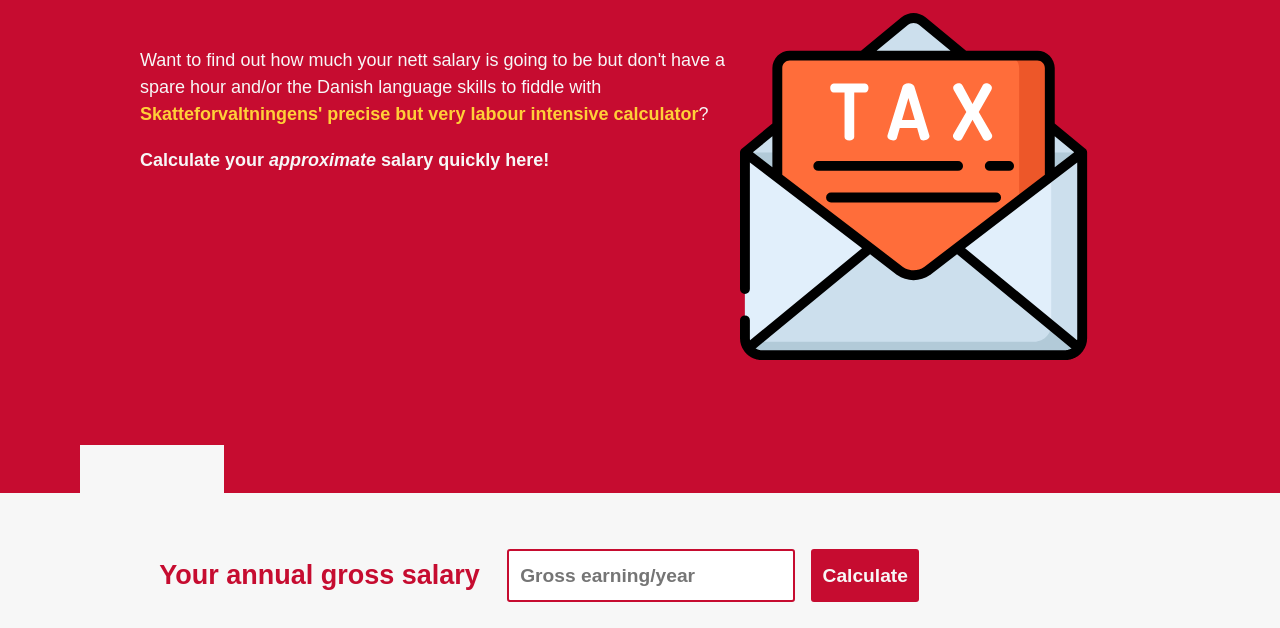
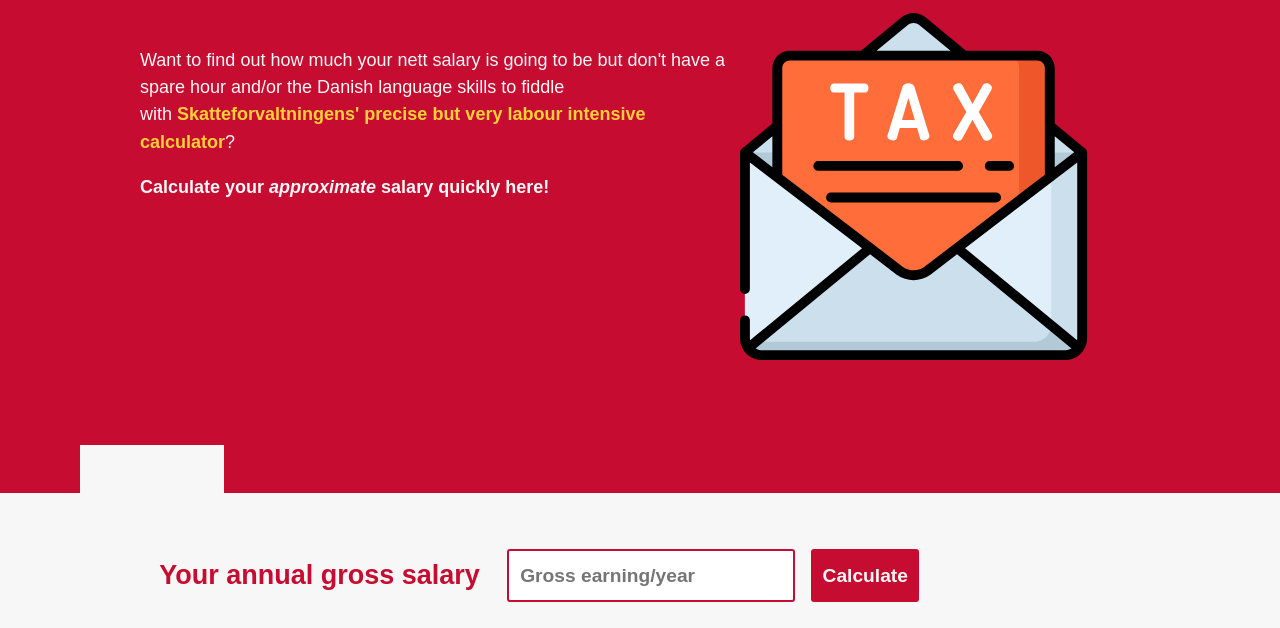
Before and after one commit to krisztin/danskat, a website: page index.html in a window 1280 px wide. Shown: the part 172-800 px from the top of the page. Drawn offline with Linux system fonts and the light colour scheme.

Commit message:
spaaaaace - replacing space with &nbsp;

```diff
--- a/index.html
+++ b/index.html
@@ -18,9 +18,9 @@
       <div class="row tbmr-sm">
         <div class="intro tbmr-sm">
           <p>Want to find out how much your nett salary is going to be but don't have a spare hour and/or the Danish
-            language skills to fiddle with <a href="https://www.tastselv.skat.dk/fskbrgn2/Skprofil.aspx?indkomstaar=2018"
+            language skills to fiddle with&nbsp;<a href="https://www.tastselv.skat.dk/fskbrgn2/Skprofil.aspx?indkomstaar=2018"
               target="_blank">Skatteforvaltningens' precise but very labour intensive calculator</a>?</p>
-          <p><strong>Calculate your <em>approximate</em> salary quickly here!</strong>
+          <p><strong>Calculate your&nbsp;<em>approximate</em>&nbsp;salary quickly here!</strong>
           </p>
         </div>
         <svg xmlns="http://www.w3.org/2000/svg" viewBox="0 0 590 590">
@@ -77,8 +77,8 @@
             <video width="100%" playsinline autoplay muted loop aria-hidden="true">
               <source src="https://media.giphy.com/media/JktexRco1Nsv6/giphy.mp4" type="video/mp4">
             </video>
-            <p>In all seriousness <a href="https://www2.deloitte.com/content/dam/Deloitte/dk/Documents/tax/Deloitte-Working-living-in-Denmark.pdf">calculation
-                is based on a Deloitte .pdf</a> I randomly stumbled upon that used Copenhagen as an example with
+            <p>In all seriousness&nbsp;<a href="https://www2.deloitte.com/content/dam/Deloitte/dk/Documents/tax/Deloitte-Working-living-in-Denmark.pdf">calculation
+                is based on a Deloitte .pdf</a>&nbsp;I randomly stumbled upon that used Copenhagen as an example with
               the following variables:
             </p>
             <table>
@@ -112,7 +112,7 @@
               income tax (23-28%), state tax (8-15%)...</p>
             <p>Safe to say, I've cut a few corners.</p>
             <p><a href="https://www2.deloitte.com/content/dam/Deloitte/dk/Documents/tax/Deloitte-Working-living-in-Denmark.pdf">Calculations
-                are based on a Deloitte .pdf</a> I randomly stumbled upon that used Copenhagen as an example.</p>
+                are based on a Deloitte .pdf</a>&nbsp;I randomly stumbled upon that used Copenhagen as an example.</p>
             <p><em>See 'How is this calculated?' for more details.</em></p>
           </div>
         </div>
@@ -121,9 +121,11 @@
   </main>
   <footer>
     <div class="contained">
-      <p class="tbmr-sm">Coded by <a href="https://krisztin.github.io">krisztin</a>. Icons made by <a href="http://www.freepik.com"
-          title="Freepik">Freepik</a> from <a href="https://www.flaticon.com/" title="Flaticon">www.flaticon.com</a> is
-        licensed by <a href="http://creativecommons.org/licenses/by/3.0/" title="Creative Commons BY 3.0" target="_blank">CC
+      <p class="tbmr-sm">Coded by&nbsp;<a href="https://krisztin.github.io">krisztin</a>. Icons made by&nbsp;<a href="http://www.freepik.com"
+          title="Freepik">Freepik</a>&nbsp;from&nbsp;<a href="https://www.flaticon.com/" title="Flaticon">www.flaticon.com</a>
+        is
+        licensed by&nbsp;<a href="http://creativecommons.org/licenses/by/3.0/" title="Creative Commons BY 3.0" target="_blank">
+          CC
           3.0 BY</a></p>
     </div>
   </footer>
```
Also changed, not shown: dist/index.html.
